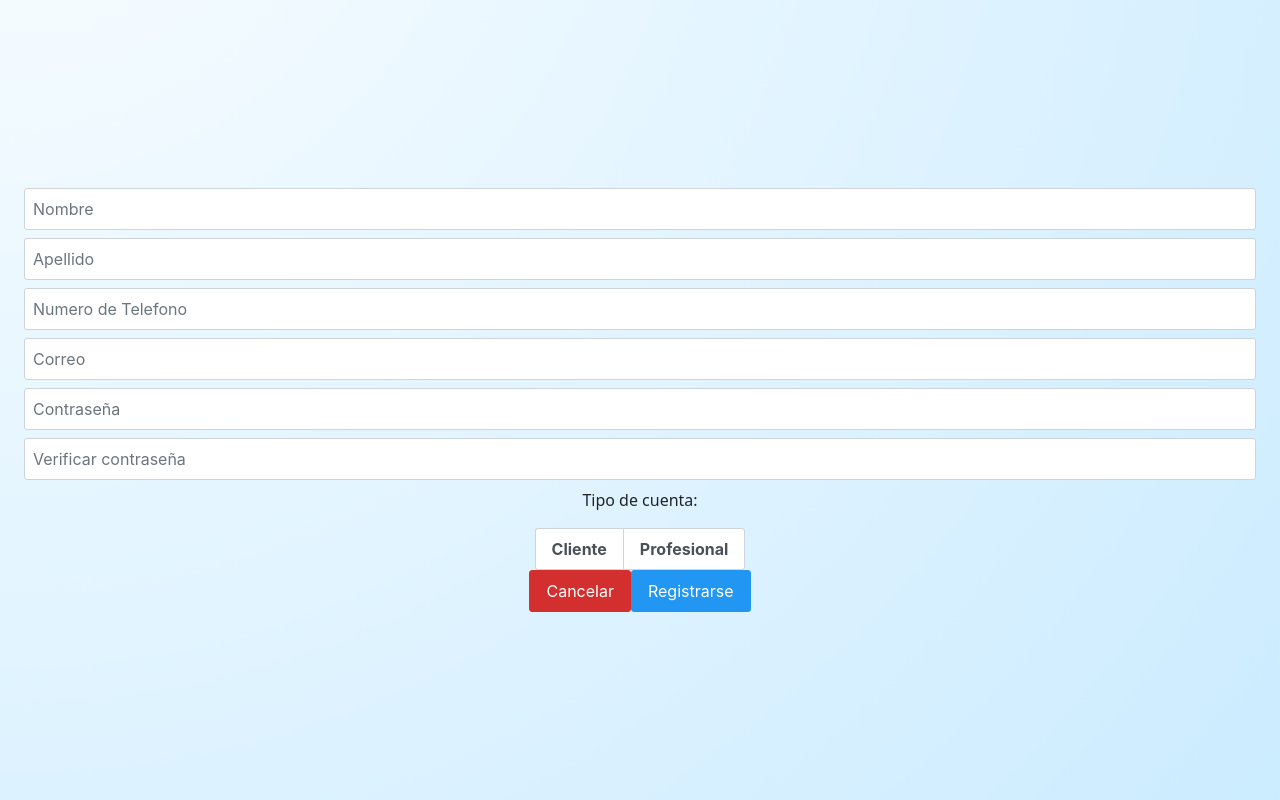
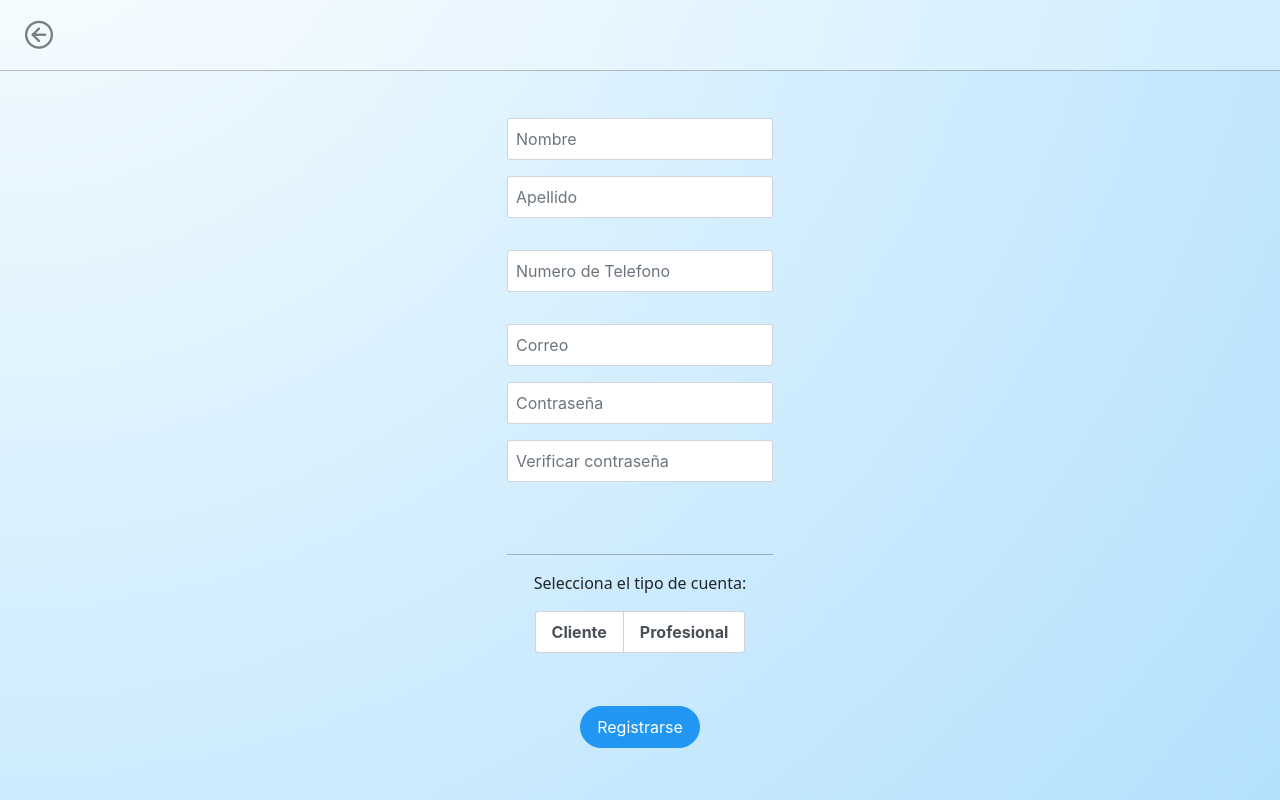
Before and after one commit to TomvShoo/IWork, a React (Create React App) app: page /Registro in a window 1280 px wide. Built offline with nearby package versions, Linux system fonts and the light colour scheme.

Commit message:
Diseños de LOGIN y REGISTRO terminados

```diff
--- a/src/Pages/Login.js
+++ b/src/Pages/Login.js
@@ -1,12 +1,14 @@
 import { Link, useNavigate } from "react-router-dom";
-import React, { useState } from "react";
+import React, { useEffect, useRef, useState } from "react";
 import { InputText } from "primereact/inputtext";
 import { Button } from "primereact/button";
+import { Toast } from "primereact/toast";
 import SwitchButton from "../components/SwitchButton";
 import axios from "axios";
-
 //theme
 import "primereact/resources/themes/lara-light-indigo/theme.css";
+// primeicons
+import 'primeicons/primeicons.css';
 //core
 import "primereact/resources/primereact.min.css";
 // Estilos
@@ -18,21 +20,51 @@ export const Login = () => {
     contrasena: "",
   });
 
+  const [loginMessage, setLoginMessage] = useState({ text: "", style: "" });
+  const [selectedUserType, setSelectedUserType] = useState("cliente");
   const navigate = useNavigate();
+  const mensaje = useRef(null);
+
+  useEffect(() => {
+    if (loginMessage.text) {
+      mensaje.current.show({
+        severity: loginMessage.severity,
+        summary: loginMessage.text,
+        life: 4000,
+      });
+    }
+  }, [loginMessage]);
+
+  useEffect(() => {
+    if (loginMessage.severity === "success") {
+      const timer = setTimeout(() => {
+        navigate("/MenuPro");
+      }, 5000);
+
+      // Limpia el temporizador si el componente se desmonta antes de que ocurra la redirección
+      return () => clearTimeout(timer);
+    }
+  }, [loginMessage, navigate]);
 
   const handleInputChange = (e) => {
     const { name, value } = e.target;
     setFormData({ ...formData, [name]: value });
   };
 
+  const handleUserTypeChange = (userType) => {
+    setSelectedUserType(userType);
+  };
+
   const handlesubmit = async (e) => {
     e.preventDefault();
 
+    console.log("Tipo de cuenta seleccionado:", selectedUserType);
     // inicio de sesion con axios
     try {
       const response = await axios.post("http://localhost:4000/auth/login", {
         correo: formData.correo,
         contrasena: formData.contrasena,
+        tipoCuenta: selectedUserType,
       });
 
       // manejo de respuesta exitosa
@@ -40,18 +72,30 @@ export const Login = () => {
         console.log("inicio de sesion exitoso :D");
         console.log("Respuesta del servidor:", response.data);
         localStorage.setItem("token", response.data.data);
-        return navigate("/MenuPro");
+        setLoginMessage({ text: "Inicio de sesión exitoso", style: "success" });
+
+        if (selectedUserType === "cliente") {
+          navigate("/PerfilCliente");
+        } else if (selectedUserType === "profesional") {
+          navigate("/PerfilProfesional");
+        }
+        // return navigate('/MenuPro')
       } else {
         console.log("Error en el inicio de sesion");
-        // return navigate('/MenuPro')
+        setLoginMessage({
+          text: "Error en el inicio de sesión",
+          style: "error",
+        });
       }
       // const token = response.data.token;
     } catch (error) {
       // manejo de errores
       console.error("error en el inicio de sesion", error);
+      setLoginMessage({ text: "Error en el inicio de sesión", style: "error" });
     }
   };
 
+  // Front-End
   return (
     <div className="loginContainer">
       <div className="loginLogo">
@@ -60,7 +104,10 @@ export const Login = () => {
 
       <div className="loginData">
         <div className="loginSwitchButton">
-          <SwitchButton />
+          <SwitchButton
+            onUserTypeChange={handleUserTypeChange}
+            setSelectedUserType={setSelectedUserType}
+          />
         </div>
         <form className="loginForm" onSubmit={handlesubmit}>
           <InputText
@@ -77,6 +124,7 @@ export const Login = () => {
             onChange={handleInputChange}
           ></InputText>
           <Link to="/MenuPro"></Link>
+          <Toast className="" ref={(el) => (mensaje.current = el)} />
           <Button className="button" type="submit" variant="contained" rounded>
             Iniciar sesión
           </Button>
--- a/src/Pages/Registro.js
+++ b/src/Pages/Registro.js
@@ -4,6 +4,8 @@ import React, { useState } from "react";
 import { InputText } from "primereact/inputtext";
 import { Button } from "primereact/button";
 import { SelectButton } from "primereact/selectbutton";
+// primeicons
+import "primeicons/primeicons.css";
 import "primereact/resources/themes/lara-light-indigo/theme.css";
 import "primereact/resources/primereact.min.css";
 // import { ToggleButton } from "primereact/togglebutton";
@@ -64,8 +66,21 @@ export const Registro = () => {
 
   return (
     <div className="registerContainer">
+      <div className="registerBackLogin">
+        <Link to="/">
+          <Button severity="secondary" text>
+            <i
+              className="pi pi-arrow-circle-left"
+              style={{ fontSize: "1.75rem", color: "rgba(0, 0, 0, 0.5)" }}
+            ></i>
+          </Button>
+        </Link>
+      </div>
+
       <div className="registerData">
         <form className="registerForm" onSubmit={handleSubmit}>
+          <div className="registerInputs">
+            <div className="registerName">
               <InputText
                 placeholder="Nombre"
                 name="nombre"
@@ -78,12 +93,19 @@ export const Registro = () => {
                 value={formData.apellido}
                 onChange={handleInputChange}
               ></InputText>
+            </div>
+
+            <div className="registerNum">
               <InputText
                 placeholder="Numero de Telefono"
                 name="nroTelefono"
                 value={formData.nroTelefono}
                 onChange={handleInputChange}
+                maxLength={11}
               ></InputText>
+            </div>
+
+            <div className="registerEmailPass">
               <InputText
                 placeholder="Correo"
                 name="correo"
@@ -102,10 +124,13 @@ export const Registro = () => {
                 value={formData.confirmarContrasena}
                 onChange={handleInputChange}
               ></InputText>
+            </div>
+          </div>
 
-          <div className="selectContainer">
+          <div className="registerSelectContainer">
+            <div className="registerTypeProfile">
+              <p>Selecciona el tipo de cuenta:</p>
               <div>
-              <p>Tipo de cuenta:</p>
                 <SelectButton
                   options={[
                     { label: "Cliente", value: "cliente" },
@@ -117,13 +142,12 @@ export const Registro = () => {
                   }
                 />
               </div>
+            </div>
 
-            <div>
-              <Link to="/">
-                <Button severity="danger">Cancelar</Button>
-              </Link>
-
-              <Button type="sumbit">Registrarse</Button>
+            <div className="registerButton">
+              <Button className="button" rounded>
+                Registrarse
+              </Button>
             </div>
           </div>
         </form>
--- a/src/components/SwitchButton.js
+++ b/src/components/SwitchButton.js
@@ -1,21 +1,14 @@
-import React, { Component } from "react";
+import React, { useState } from "react";
 import { SelectButton } from "primereact/selectbutton";
 
-class SwitchButton extends Component {
-  constructor() {
-    super();
-    this.state = {
-      selectedOption: "cliente",
-    };
-  }
+const SwitchButton = ({ onUserTypeChange }) => {
+  const [selectedOption, setSelectedOption] = useState("cliente");
 
-  handleOptionChange = (option) => {
-    if (this.state.selectedOption !== option) {
-      this.setState({ selectedOption: option });
-    }
+  const handleOptionChange = (option) => {
+    setSelectedOption(option);
+    onUserTypeChange(option); // Actualiza el estado en el componente Login
   };
 
-  render() {
   const options = [
     { label: "Cliente", value: "cliente" },
     { label: "Profesional", value: "profesional" },
@@ -24,13 +17,12 @@ class SwitchButton extends Component {
   return (
     <div>
       <SelectButton
-          value={this.state.selectedOption}
+        value={selectedOption}
         options={options}
-          onChange={(e) => this.handleOptionChange(e.value)}
+        onChange={(e) => handleOptionChange(e.value)}
       />
     </div>
   );
-  }
-}
+};
 
 export default SwitchButton;
--- a/src/style.css
+++ b/src/style.css
@@ -2,6 +2,9 @@
 .button {
   display: flex;
   flex-direction: column;
+}
+.switchButton {
+  font-style:oblique;
 }
 
 /* Estilos LOGIN */
@@ -99,6 +102,15 @@
   width: 100%;
   height: 100%;
 }
+.registerBackLogin {
+  display: flex;
+  justify-content: start;
+  align-items: center;
+  padding: 0.75rem 0.5rem;
+  margin: 0;
+  background-color: rgba(255, 255, 255, 0.25);
+  border-bottom: 1px solid rgba(0, 0, 0, 0.25);
+}
 .registerData {
   flex: 1;
   display: flex;
@@ -107,7 +119,75 @@
   margin: 0rem 1.5rem;
 }
 .registerForm {
+  flex: 1;
   display: flex;
   flex-direction: column;
   gap: 0.5rem;
 }
+
+.registerInputs {
+  flex: 2;
+  display: flex;
+  justify-content: center;
+  flex-direction: column;
+}
+.registerName {
+  display: flex;
+  flex-direction: column;
+  gap: 1rem;
+}
+.registerNum {
+  display: flex;
+  flex-direction: column;
+  margin: 2rem 0rem;
+}
+.registerEmailPass {
+  display: flex;
+  flex-direction: column;
+  gap: 1rem;
+}
+
+.registerSelectContainer {
+  flex: 1;
+  display: flex;
+  flex-direction: column;
+  border-top: 1px solid rgba(0, 0, 0, 0.25);
+  margin: 1rem 0rem;
+}
+.registerTypeProfile {
+  flex: 1;
+  display: flex;
+  justify-content: center;
+  flex-direction: column;
+}
+.registerButton {
+  flex: 1;
+  display: flex;
+  justify-content: end;
+  flex-direction: column;
+}
+
+@media (min-width: 320px) {
+  .registerData {
+    margin: 0rem 1.5rem;
+  }
+}
+@media (min-width: 480px) {
+  .registerData {
+    margin: 0rem 5rem;
+  }
+}
+@media (min-width: 768px) {
+  .registerData {
+    display: flex;
+    align-items: center;
+  }
+  .registerSelectContainer {
+    display: flex;
+    align-items: center;
+  }
+  .registerButton {
+    display: flex;
+    justify-content: center;
+  }
+}
```
Also changed, not shown: src/Images/background.png. Lines whose indentation alone changed are shown as unchanged.
